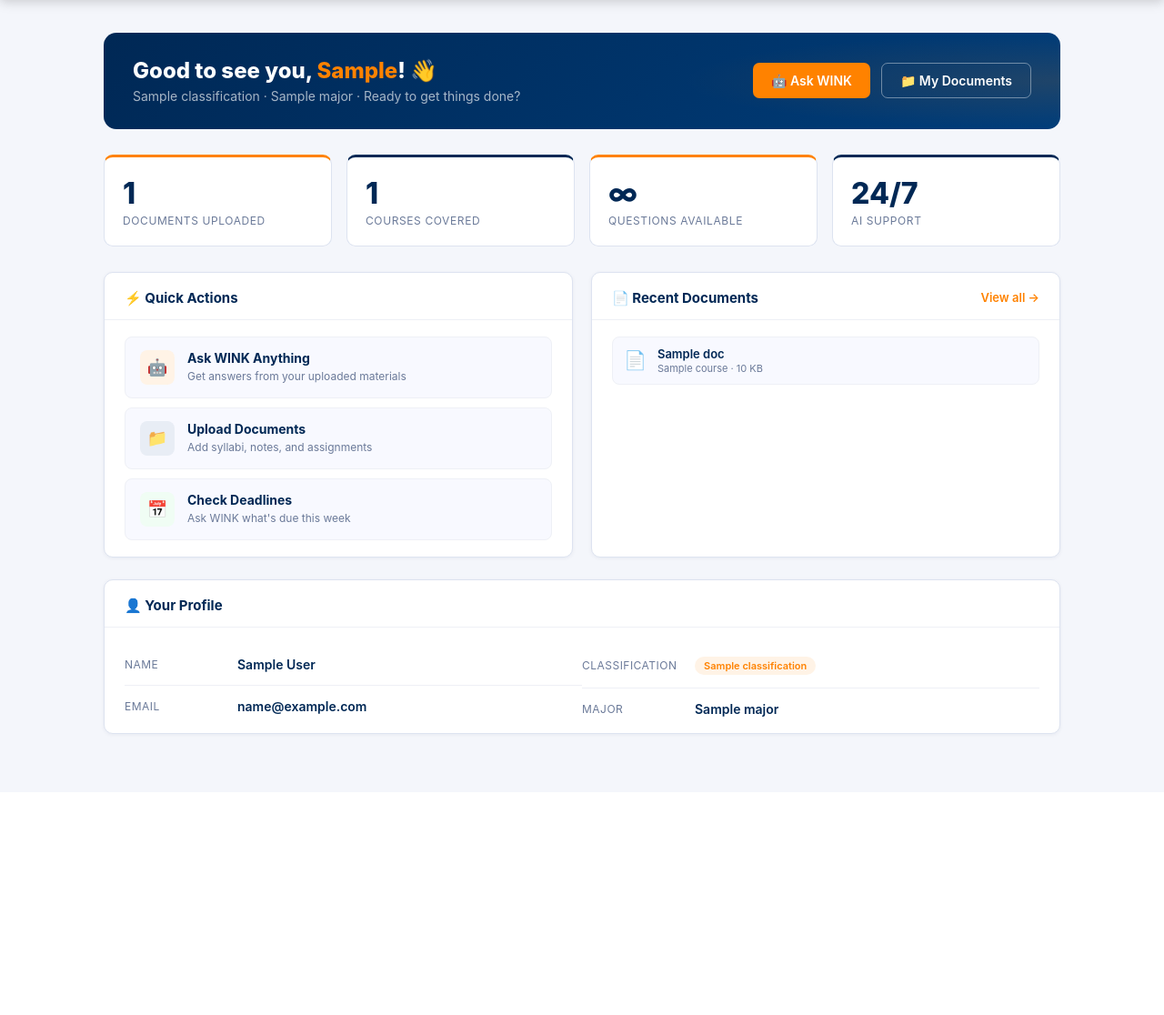
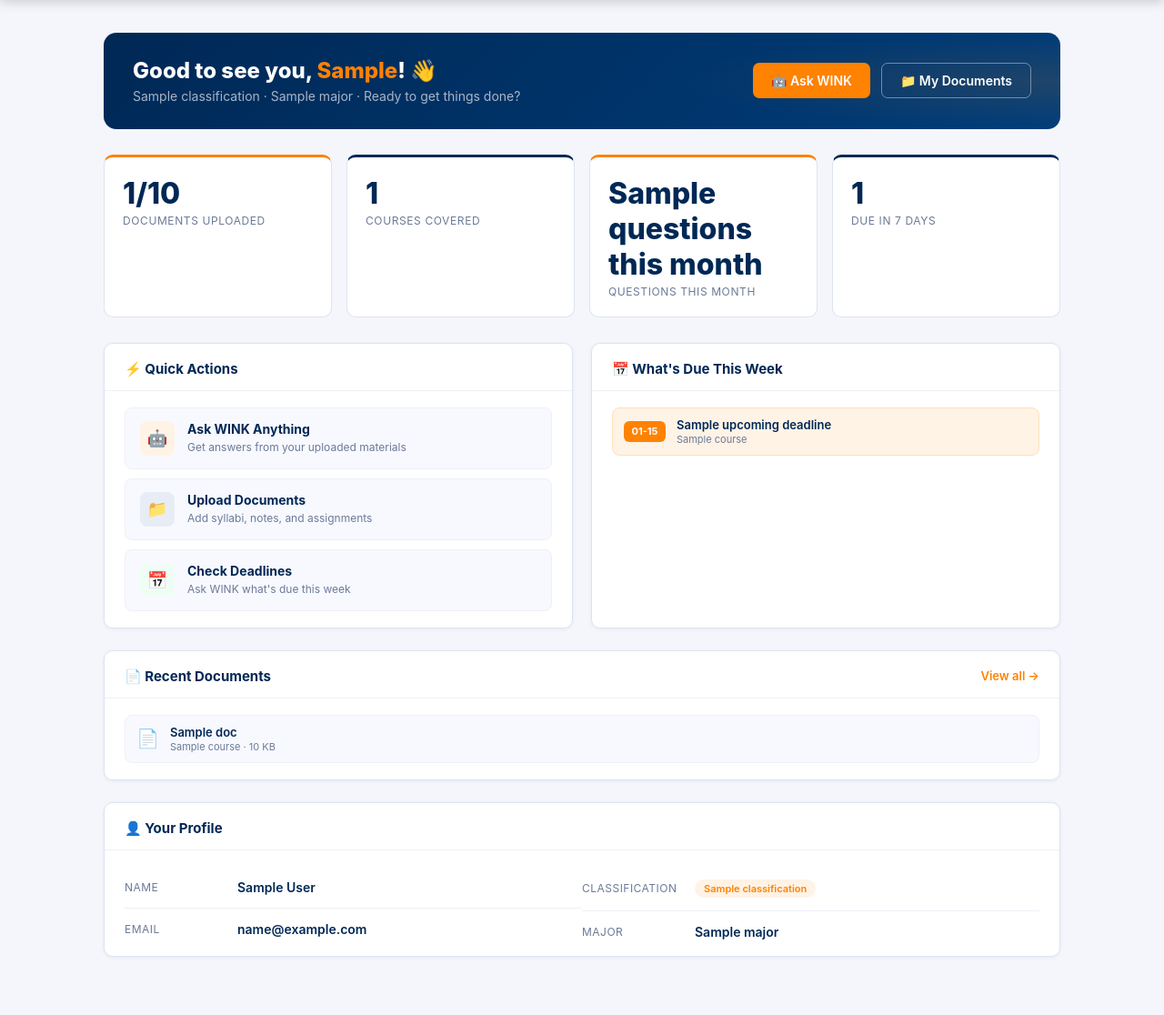
Before and after one commit to lauratrevino/WINK, a Flask app: template templates/dashboard.html in a window 1280 px wide. Shown: the part 60-1176 px from the top of the page at 91% size. Before the commit the page ends 870 px from the top, so only its background shows below. Run offline with Flask 3, Linux system fonts and the light colour scheme; the template is opened without the code that fills it: most values are stand-ins (such as "Sample title", 1, 10 or a date in 2020); parts of the project's set-up code (start-up, migrations or seed data) failed here and were passed over; some libraries are stand-ins or nearby versions.

Commit message:
Add files via upload

```diff
--- a/templates/dashboard.html
+++ b/templates/dashboard.html
@@ -100,6 +100,7 @@
     .stat-value { font-size: 32px; font-weight: 800; color: #002855; }
     .stat-label { font-size: 12px; color: #6b7a99; margin-top: 3px; text-transform: uppercase; letter-spacing: .05em; }
     .stat-card.navy-top { border-top-color: #002855; }
+    .stat-card.stat-warn .stat-value { color: #b45309; }
 
     /* ── Two-col Grid ── */
     .dash-grid {
@@ -157,6 +158,22 @@
     .doc-meta { font-size: 11px; color: #6b7a99; margin-top: 1px; }
     .doc-empty { font-size: 14px; color: #6b7a99; text-align: center; padding: 20px 0; }
 
+    /* Deadlines list */
+    .deadline-list { display: flex; flex-direction: column; gap: 8px; }
+    .deadline-item {
+      display: flex; align-items: center; gap: 12px;
+      padding: 10px 12px; border-radius: 8px;
+      background: #fff3e6; border: 1px solid #ffe0b8;
+    }
+    .deadline-date {
+      flex-shrink: 0; width: 46px; text-align: center;
+      background: #FF8200; color: #fff; border-radius: 6px;
+      padding: 5px 0; font-size: 11px; font-weight: 700; line-height: 1.2;
+    }
+    .deadline-name { font-size: 13px; font-weight: 600; color: #002855; }
+    .deadline-meta { font-size: 11px; color: #6b7a99; margin-top: 1px; }
+    .deadline-empty { font-size: 14px; color: #6b7a99; text-align: center; padding: 20px 0; }
+
     /* Profile summary */
     .profile-row {
       display: flex; align-items: center; gap: 14px;
@@ -213,8 +230,8 @@
 
     <!-- Stats Row -->
     <div class="stats-row">
-      <div class="stat-card">
-        <div class="stat-value">{{ docs|length }}</div>
+      <div class="stat-card{{ ' stat-warn' if docs|length >= max_docs else '' }}">
+        <div class="stat-value">{{ docs|length }}/{{ max_docs }}</div>
         <div class="stat-label">Documents Uploaded</div>
       </div>
       <div class="stat-card navy-top">
@@ -222,12 +239,12 @@
         <div class="stat-label">Courses Covered</div>
       </div>
       <div class="stat-card">
-        <div class="stat-value">∞</div>
-        <div class="stat-label">Questions Available</div>
+        <div class="stat-value">{{ questions_this_month }}</div>
+        <div class="stat-label">Questions This Month</div>
       </div>
       <div class="stat-card navy-top">
-        <div class="stat-value">24/7</div>
-        <div class="stat-label">AI Support</div>
+        <div class="stat-value">{{ upcoming_deadlines|length }}</div>
+        <div class="stat-label">Due In 7 Days</div>
       </div>
     </div>
 
@@ -266,8 +283,37 @@
         </div>
       </div>
 
+      <!-- What's Due This Week -->
+      <div class="card">
+        <div class="card-header">
+          <div class="card-title">📅 What's Due This Week</div>
+        </div>
+        <div class="card-body">
+          {% if upcoming_deadlines %}
+            <div class="deadline-list">
+              {% for d in upcoming_deadlines %}
+              <div class="deadline-item">
+                <div class="deadline-date">{{ d.due_date[5:10] }}</div>
+                <div>
+                  <div class="deadline-name">{{ d.title }}</div>
+                  <div class="deadline-meta">{{ d.course }}</div>
+                </div>
+              </div>
+              {% endfor %}
+            </div>
+          {% else %}
+            <div class="deadline-empty">
+              <div style="font-size:32px;margin-bottom:8px;">✅</div>
+              Nothing due in the next week — upload a syllabus and WINK will track dates automatically.
+            </div>
+          {% endif %}
+        </div>
+      </div>
+
+    </div>
+
     <!-- Recent Documents -->
-      <div class="card">
+    <div class="card" style="margin-bottom:24px;">
       <div class="card-header">
         <div class="card-title">📄 Recent Documents</div>
         <a href="/documents" style="font-size:13px;color:#FF8200;text-decoration:none;font-weight:600;">View all →</a>
@@ -297,8 +343,6 @@
           </div>
         {% endif %}
       </div>
-      </div>
-
     </div>
 
     <!-- Profile Summary -->
```
Also changed, not shown: templates/reset_password.html (added, +121 -0 lines). Lines whose indentation alone changed are shown as unchanged.
